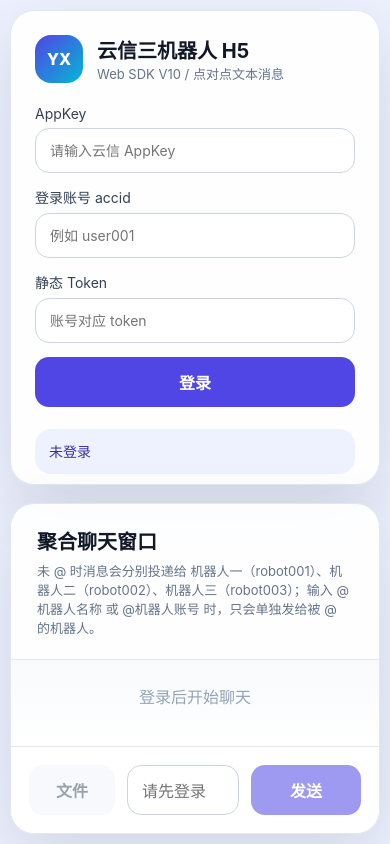
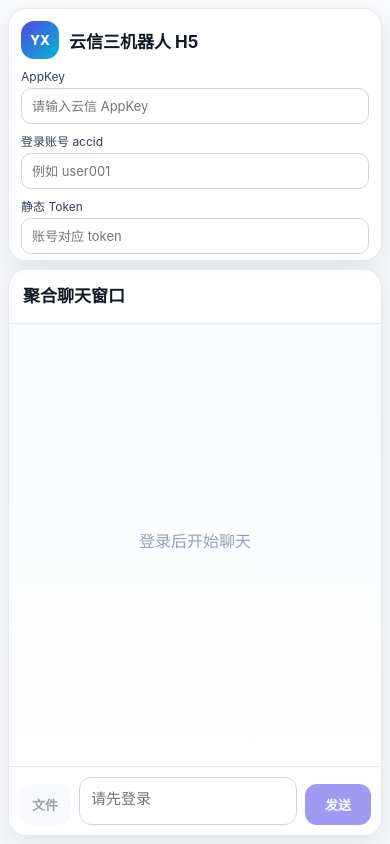
Before and after one commit to IamYx/YunxinRobotH5, a React (Vite) app: page / in a window 390 px wide. Built offline with nearby package versions, Linux system fonts and the light colour scheme.

Commit message:
feat: improve mobile chat layout

```diff
--- a/src/styles.css
+++ b/src/styles.css
@@ -486,12 +486,218 @@
 }
 
 @media (max-width: 820px) {
+  body {
+    height: 100dvh;
+  }
+
   .page {
+    height: 100dvh;
     grid-template-columns: 1fr;
+    grid-template-rows: auto minmax(0, 1fr);
+    gap: 8px;
+    padding: 8px;
+    background: #f8fafc;
+  }
+
+  .panel {
+    border-radius: 18px;
+    box-shadow: 0 10px 28px rgba(30, 41, 59, 0.1);
+  }
+
+  .sidebar {
+    max-height: 34dvh;
+    padding: 12px;
+    gap: 10px;
+  }
+
+  .brand {
+    gap: 10px;
+  }
+
+  .logo {
+    width: 38px;
+    height: 38px;
+    border-radius: 13px;
+    font-size: 13px;
+  }
+
+  .brand h1 {
+    font-size: 17px;
+  }
+
+  .brand p {
+    display: none;
+  }
+
+  .loginForm {
+    gap: 8px;
+  }
+
+  .loginForm label {
+    gap: 4px;
+    font-size: 12px;
+  }
+
+  .loginForm input,
+  .robotEditor input {
+    padding: 9px 10px;
+    border-radius: 10px;
+    font-size: 13px;
+  }
+
+  .accountBox {
+    grid-template-columns: 1fr auto;
+    align-items: center;
     padding: 10px;
+    border-radius: 14px;
+  }
+
+  .accountBox span {
+    display: none;
+  }
+
+  .accountBox button {
+    padding: 9px 12px;
+  }
+
+  .statusBox {
+    padding: 9px 10px;
+    border-radius: 12px;
+    font-size: 12px;
+  }
+
+  .robots {
+    gap: 8px;
+  }
+
+  .robotsTitle h2 {
+    font-size: 14px;
+  }
+
+  .robotEditor {
+    grid-template-columns: 10px 0.8fr 1fr;
+    padding: 8px;
+    gap: 8px;
+  }
+
+  .robotEditor i {
+    grid-row: auto;
+    width: 10px;
+    height: 10px;
+  }
+
+  .chat {
+    min-height: 0;
+    border-radius: 18px;
+  }
+
+  .chatHeader {
+    padding: 12px 14px;
+  }
+
+  .chatHeader h2 {
+    font-size: 17px;
+    margin-bottom: 4px;
+  }
+
+  .chatHeader p {
+    font-size: 12px;
+    line-height: 1.35;
+  }
+
+  .messageList {
+    padding: 12px;
+    gap: 10px;
   }
 
   .message {
     max-width: 100%;
   }
+
+  .avatar {
+    flex-basis: 28px;
+    height: 28px;
+    font-size: 12px;
+  }
+
+  .bubble {
+    max-width: calc(100% - 36px);
+    padding: 10px 12px;
+    border-radius: 15px;
+  }
+
+  .meta {
+    margin-bottom: 4px;
+    font-size: 11px;
+  }
+
+  .bubble p {
+    font-size: 14px;
+    line-height: 1.5;
+  }
+
+  .imageCard img {
+    max-width: 100%;
+    max-height: 260px;
+  }
+
+  .composer {
+    grid-template-columns: 58px minmax(0, 1fr) 72px;
+    gap: 8px;
+    padding: 10px;
+  }
+
+  .composer button {
+    padding: 11px 10px;
+    border-radius: 12px;
+    font-size: 13px;
+  }
+
+  textarea {
+    min-height: 44px;
+    max-height: 34dvh;
+    padding: 10px 11px;
+    border-radius: 12px;
+    font-size: 15px;
+  }
+
+  .replyLoading {
+    left: 10px;
+    bottom: 64px;
+    padding: 8px 11px;
+  }
+
+  .mentionPicker {
+    left: 10px;
+    right: 10px;
+    bottom: 64px;
+    max-width: none;
+  }
 }
+
+@media (max-width: 520px) {
+  .sidebar {
+    max-height: 30dvh;
+  }
+
+  .robotsTitle,
+  .statusBox {
+    display: none;
+  }
+
+  .robotEditor {
+    grid-template-columns: 10px 1fr 1.2fr;
+  }
+
+  .chatHeader p {
+    display: none;
+  }
+
+  .messageList {
+    padding: 10px;
+  }
+
+  .composer {
+    grid-template-columns: 52px minmax(0, 1fr) 66px;
+  }
+}
```
